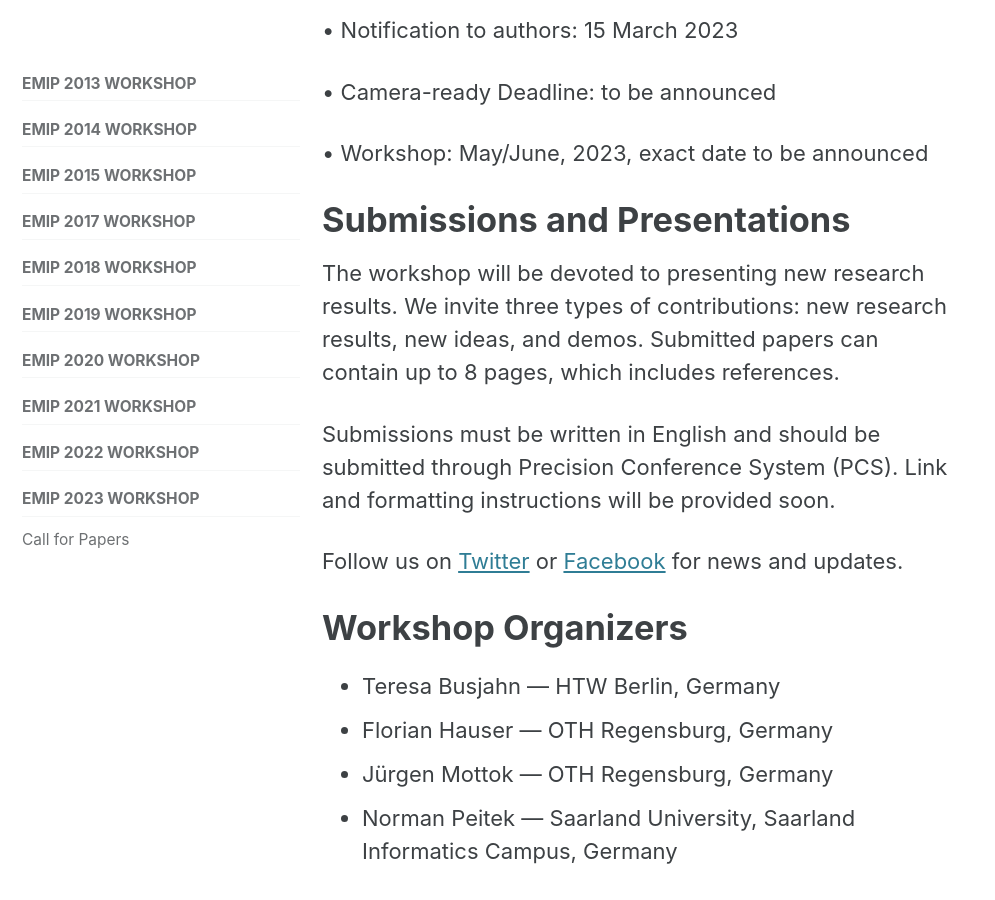
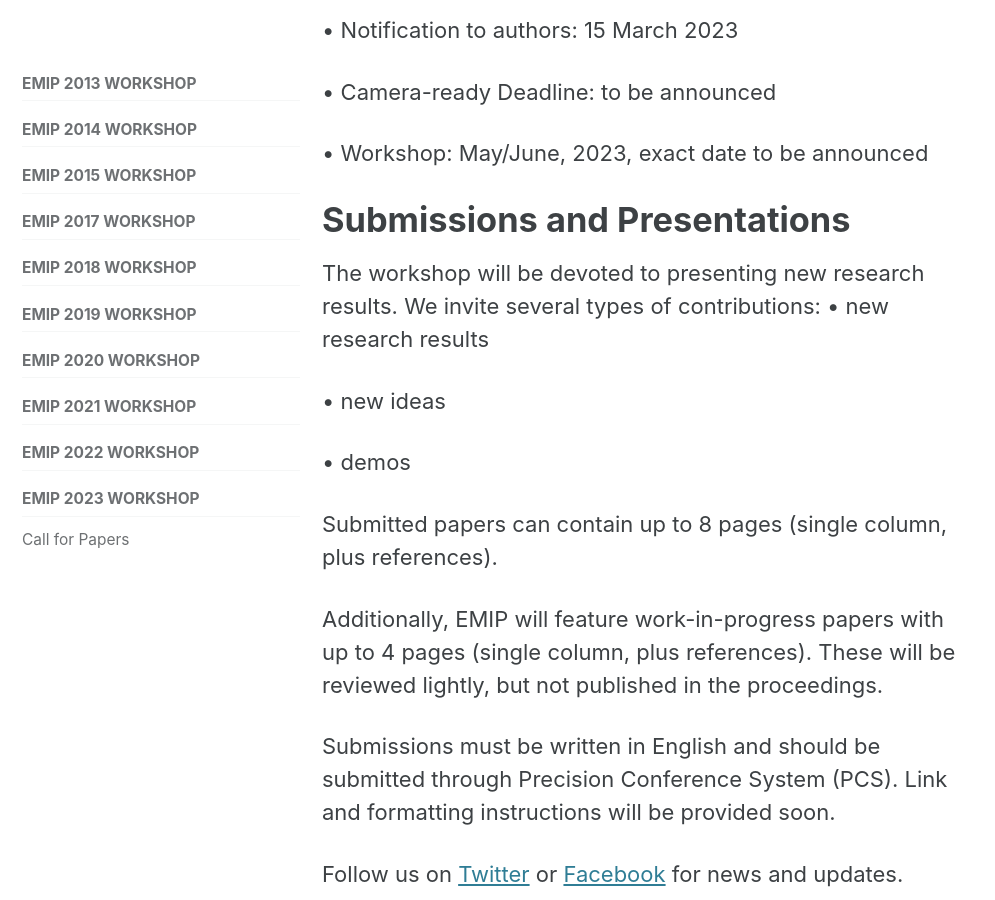
Before and after one commit to EMIPws/emipws.github.io, a Jekyll site: the page built from pages/workshop/emip-2023.md, in a window 1280 px wide and 900 px high, scrolled down 2879 px. Shown: the whole window, without its empty margins (0-995 px from the left). Built offline with Jekyll 4.4.1, drawn with Linux system fonts in a browser that asks for light colours; cached includes are drawn as plain includes.

Commit message:
update call for papers to include work-in-progress

```diff
--- a/pages/workshop/emip-2023.md
+++ b/pages/workshop/emip-2023.md
@@ -59,7 +59,16 @@ Important dates:
 
 
 # Submissions and Presentations
-The workshop will be devoted to presenting new research results. We invite three types of contributions: new research results, new ideas, and demos. Submitted papers can contain up to 8 pages, which includes references.
+The workshop will be devoted to presenting new research results. We invite several types of contributions:
+• new research results
+
+• new ideas
+
+• demos
+
+Submitted papers can contain up to 8 pages (single column, plus references).
+
+Additionally, EMIP will feature work-in-progress papers with up to 4 pages (single column, plus references). These will be reviewed lightly, but not published in the proceedings.
 
 Submissions must be written in English and should be submitted through Precision Conference System (PCS). Link and formatting instructions will be provided soon.
 
```
